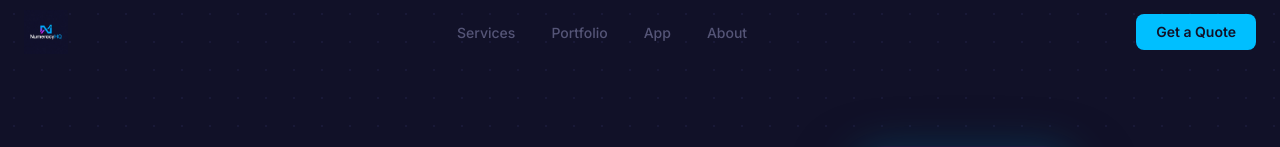
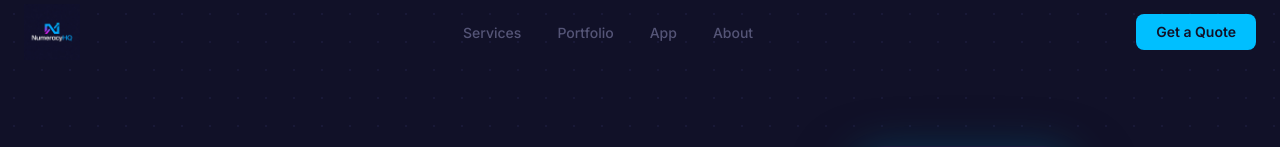
Before and after one commit to salih-suraj/numeracyhq-site, a Next.js app: page / in a window 1280 px wide. Shown: the top 147 px of the page. Built offline with nearby package versions, Linux system fonts and the light colour scheme; grey boxes are pictures that could not be loaded.

Commit message:
add favicon and increase navbar logo size

```diff
--- a/components/Navbar.tsx
+++ b/components/Navbar.tsx
@@ -42,9 +42,9 @@ export default function Navbar() {
           <Image
             src="/nmchq-logo.jpg"
             alt="NumeracyHQ"
-            width={140}
-            height={44}
-            className="h-11 w-auto object-contain"
+            width={160}
+            height={52}
+            className="h-14 w-auto object-contain"
             priority
           />
         </Link>
```
Also changed, not shown: app/icon.jpg (added).
